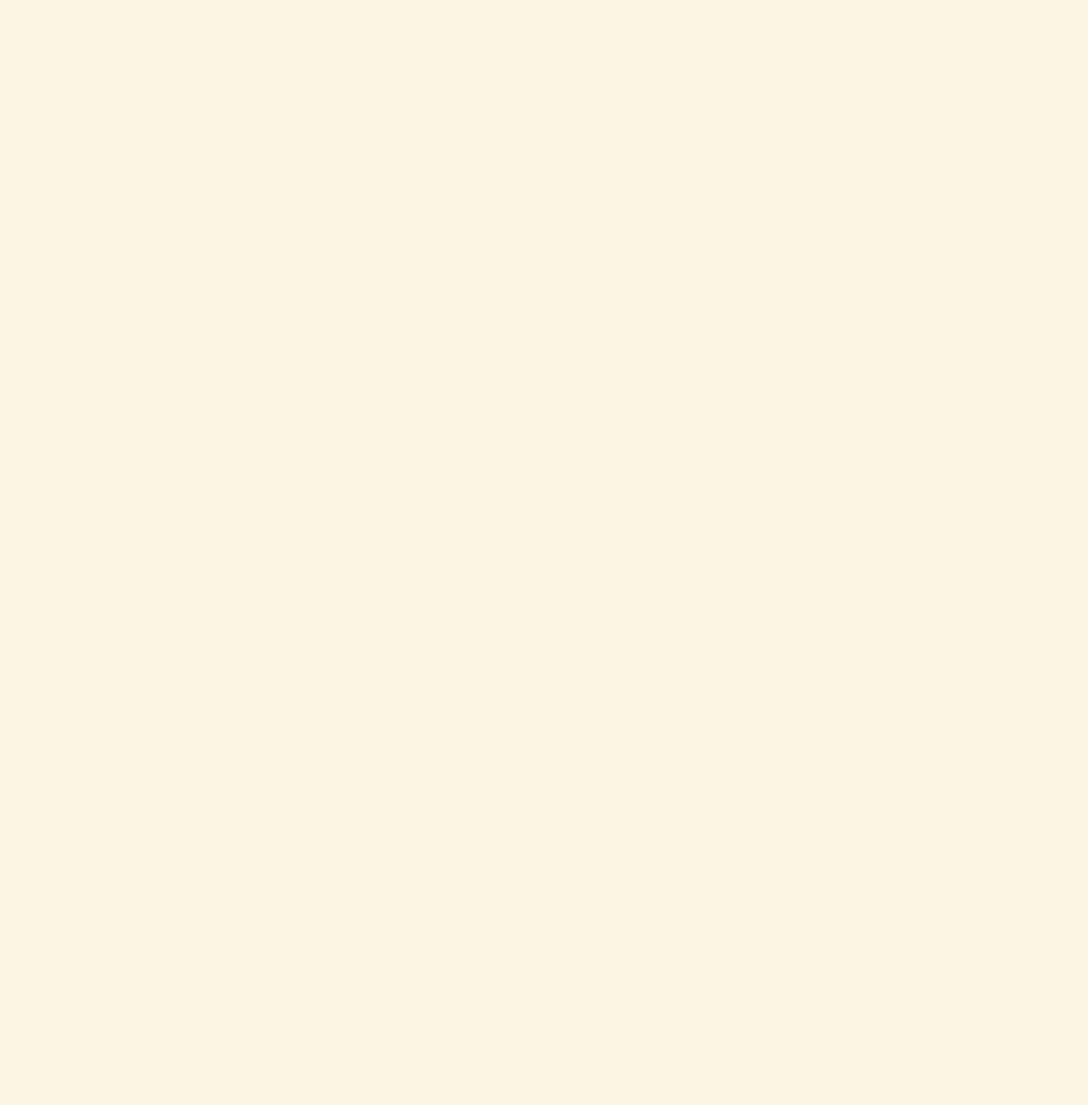
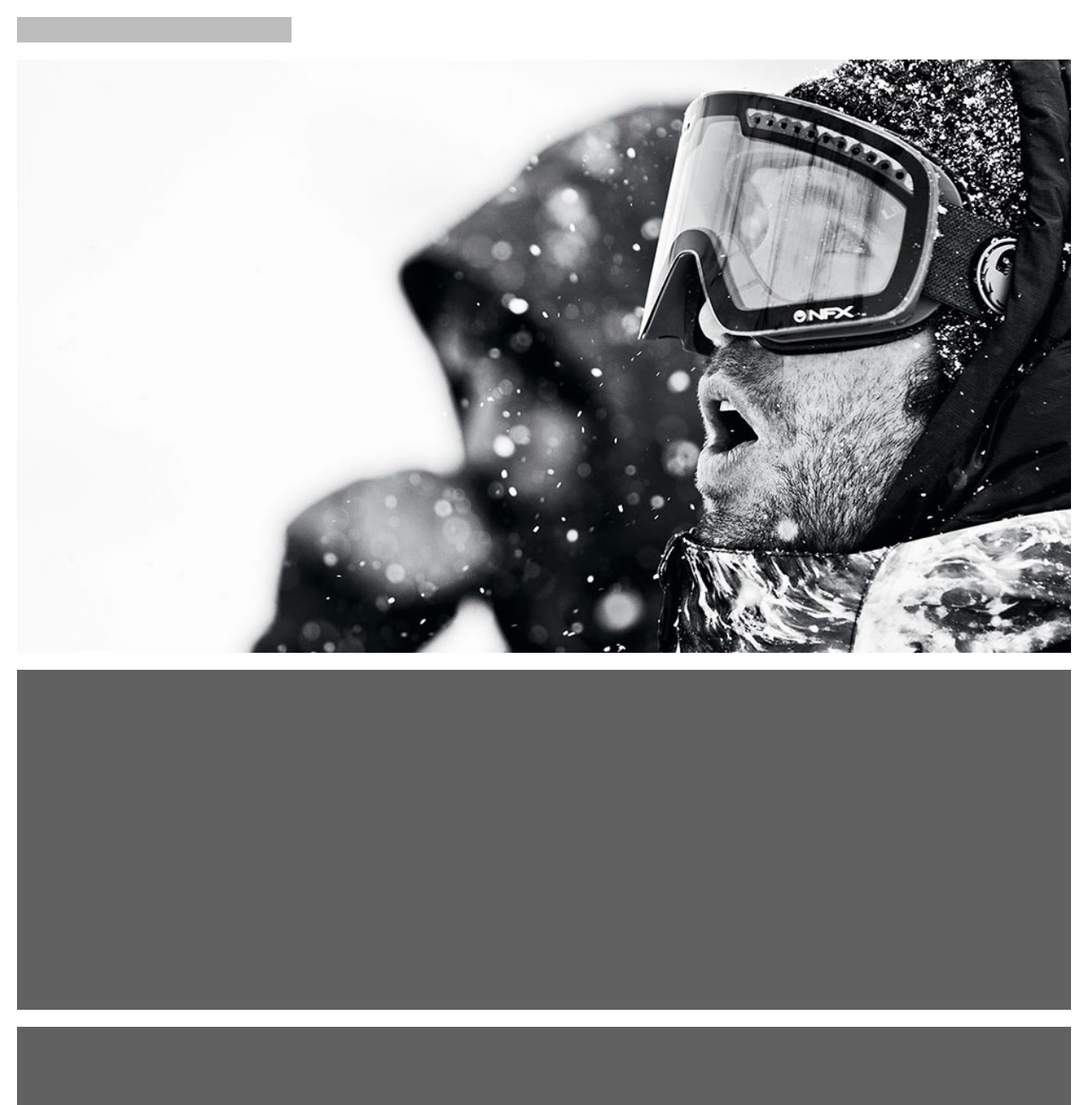
Before and after one commit to gnagle14/tws, a website: page index.html in a window 1280 px wide. Shown: the top 1300 px of the page at 85% size. Before the commit the page ends 800 px from the top, so only its background shows below. Drawn offline with nearby package versions, Linux system fonts and the light colour scheme.

Commit message:
basic basic layout

```diff
--- a/gulpfile.js
+++ b/gulpfile.js
@@ -21,7 +21,7 @@ gulp.task('sync', function(){
         browser: "google chrome canary"
     });
 
-    gulp.watch('scss/*.scss', ['sassy']);
+    gulp.watch('./**/*.scss', ['sassy']);
     gulp.watch("*.html").on('change', browserSync.reload);
     gulp.watch("js/*.js").on('change', browserSync.reload);
 });
--- a/index.html
+++ b/index.html
@@ -8,7 +8,20 @@
 </head>
 <body>
 
-    <script src="js/jquery-2.2.3.min.js"></script>
+    <header class="head">
+      <div class="logo"></div>
+    </header>
+
+    <main class="content">
+      <section class="mainFeatured">
+        <img src="assets/images/weather_predictions.jpg" alt="">
+      </section>
+      <section class="filler"></section>
+      <section class="filler"></section>
+      <section class="filler"></section>
+    </main>
+
+    <footer class="foot"></footer>
     <script src="js/main.js"></script>
 </body>
 </html>
--- /dev/null
+++ b/scss/elements/content.scss
@@ -0,0 +1,14 @@
+.content {
+  position: relative;
+  margin-top: 70px;
+  background-color: #fff;
+  padding: 0px 20px;
+}
+
+
+.filler {
+  height: 400px;
+  background-color: $grey3;
+  margin-bottom: 20px;
+  &:nth-of-type(2) { margin-top: 20px; }
+}
--- /dev/null
+++ b/scss/elements/featured.scss
@@ -0,0 +1,8 @@
+.mainFeatured {
+  width: 100%;
+  background-color: $gold;
+  img {
+    width: 100%;
+    height: auto;
+  }
+}
--- /dev/null
+++ b/scss/elements/foot.scss
@@ -0,0 +1,5 @@
+.foot {
+  height: 300px;
+  background-color: $gold;
+  margin-top: 20px;
+}
--- /dev/null
+++ b/scss/elements/head.scss
@@ -0,0 +1,19 @@
+.head {
+  position: fixed;
+  top: 0;
+  left: 0;
+  width: 100%;
+  height: 70px;
+  background-color: #fff;
+  z-index: 666;
+
+  .logo {
+    position: absolute;
+    top: 20px;
+    left: 20px;
+    height: 30px;
+    width: 323px;
+    background-color: $grey;
+
+  }
+}
--- a/scss/main.scss
+++ b/scss/main.scss
@@ -3,3 +3,8 @@
 @import '../scss/partials/_var';
 @import '../scss/partials/_mixins';
 @import 'uni';
+
+@import '../scss/elements/head';
+@import '../scss/elements/content';
+@import '../scss/elements/featured';
+@import '../scss/elements/foot';
--- a/scss/uni.scss
+++ b/scss/uni.scss
@@ -1,6 +1,4 @@
-*,
-*:before,
-*:after {
+*, *:before, *:after {
 	box-sizing: border-box;
   	-webkit-box-sizing: border-box;
   	   -moz-box-sizing: border-box;
@@ -28,9 +26,3 @@ a {
 ul    { list-style-type: none; }
 table { border-collapse: collapse;}
 img   { display: block;}
-
-.row:after {
-  content: "";
-  display: table;
-  clear: both;
-}
```
Also changed, not shown: assets/images/weather_predictions.jpg (added), css/main.css.
